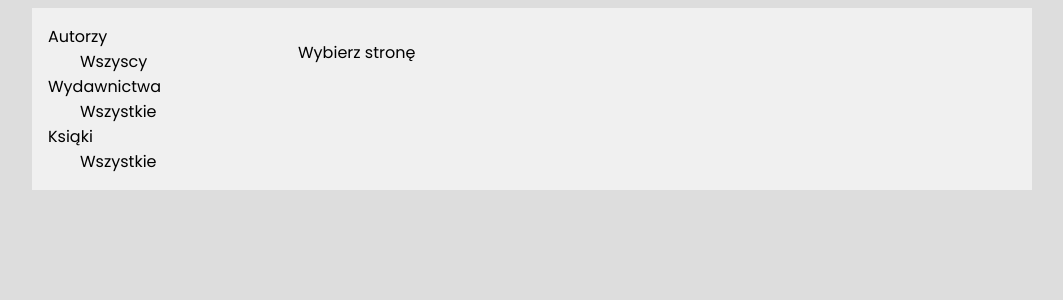
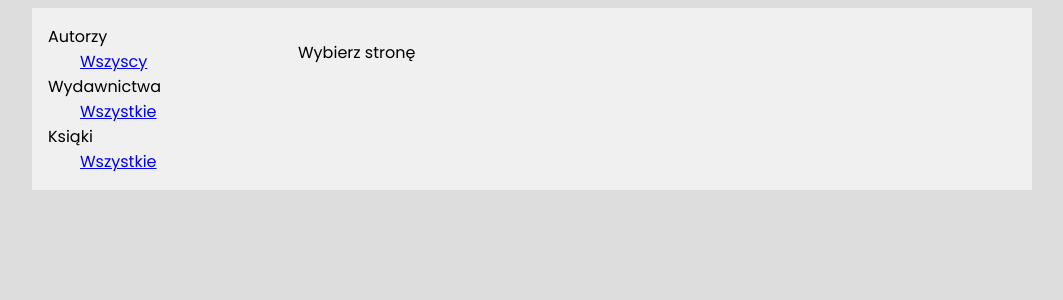
Before and after one commit to szewczukk/bookify, a React (Create React App) app: page / in a window 1280 px wide. Shown: the top 300 px of the page, without its empty margins (108-1171 px from the left). Built offline with nearby package versions, Linux system fonts and the light colour scheme; no server answers.

Commit message:
React router dom added & basic navigation

```diff
--- a/package.json
+++ b/package.json
@@ -15,6 +15,7 @@
 		"react": "^17.0.2",
 		"react-dom": "^17.0.2",
 		"react-redux": "^7.2.4",
+		"react-router-dom": "^5.2.0",
 		"react-scripts": "4.0.3",
 		"styled-components": "^5.3.0",
 		"typescript": "^4.1.2",
@@ -43,6 +44,7 @@
 		"@cypress/react": "^5.8.0",
 		"@cypress/webpack-dev-server": "^1.3.0",
 		"@types/axios": "^0.14.0",
+		"@types/react-router-dom": "^5.1.7",
 		"@types/styled-components": "^5.1.9",
 		"@typescript-eslint/eslint-plugin": "^4.25.0",
 		"@typescript-eslint/parser": "^4.25.0",
--- a/src/App.tsx
+++ b/src/App.tsx
@@ -1,10 +1,12 @@
 import React, { useEffect } from 'react';
+import { BrowserRouter, Route, Switch } from 'react-router-dom';
 import Navigation from './components/Navigation';
 import styled, { createGlobalStyle } from 'styled-components';
 import { fetchAuthors } from './store/authors';
 import { fetchPublishers } from './store/publishers';
 import { fetchBooks } from './store/books';
 import { useAppDispatch } from './store';
+import AllAuthorsPage from './pages/AllAuthorsPage';
 
 const App = () => {
 	const dispatch = useAppDispatch();
@@ -16,13 +18,20 @@ const App = () => {
 	}, []);
 
 	return (
-		<>
+		<BrowserRouter>
 			<Global />
 			<Wrapper>
 				<Navigation />
-				<p>Wybierz stronę</p>
+				<Switch>
+					<Route path="/authors/">
+						<AllAuthorsPage />
+					</Route>
+					<Route path="/" exact>
+						<p>Wybierz stronę</p>
+					</Route>
+				</Switch>
 			</Wrapper>
-		</>
+		</BrowserRouter>
 	);
 };
 
--- a/src/components/Navigation.tsx
+++ b/src/components/Navigation.tsx
@@ -9,18 +9,21 @@ const Navigation = () => {
 		<nav data-cy="navigation">
 			<NavigationSection
 				cypressId="authors"
+				subpage="authors"
 				allString="Wszyscy"
 				title="Autorzy"
 				data={authors}
 			/>
 			<NavigationSection
 				cypressId="publishers"
+				subpage="publishers"
 				allString="Wszystkie"
 				title="Wydawnictwa"
 				data={publishers}
 			/>
 			<NavigationSection
 				cypressId="books"
+				subpage="books"
 				allString="Wszystkie"
 				title="Ksiąki"
 				data={books}
--- a/src/components/NavigationSection.tsx
+++ b/src/components/NavigationSection.tsx
@@ -1,4 +1,5 @@
 import React from 'react';
+import { Link } from 'react-router-dom';
 import styled from 'styled-components';
 import {
 	Author,
@@ -11,43 +12,52 @@ import {
 
 interface Props {
 	data: (Book | Author | Publisher)[];
+	subpage: string;
 	title: string;
 	allString: string;
 	cypressId: string;
 }
 
-function renderElement(element: Book | Author | Publisher) {
+function renderElement(element: Book | Author | Publisher, subpage: string) {
 	if (isBook(element)) {
 		return (
 			<li key={element.id}>
-				<a href="">{element.title}</a>
+				<Link to={`/${subpage}/${element.id}`}>{element.title}</Link>
 			</li>
 		);
 	} else if (isAuthor(element)) {
 		return (
 			<li key={element.id}>
-				<a href="">
+				<Link to={`/${subpage}/${element.id}`}>
 					{element.firstName} {element.lastName}
-				</a>
+				</Link>
 			</li>
 		);
 	} else if (isPublisher(element)) {
 		return (
 			<li key={element.id}>
-				<a href="">{element.name}</a>
+				<Link to={`/${subpage}/${element.id}`}>{element.name}</Link>
 			</li>
 		);
 	}
 }
 
-const NavigationSection = ({ data, allString, title, cypressId }: Props) => (
+const NavigationSection = ({
+	data,
+	allString,
+	title,
+	cypressId,
+	subpage,
+}: Props) => (
 	<div data-cy={cypressId}>
 		<Paragraph>{title}</Paragraph>
 		<List>
 			<li>
-				<a>{allString}</a>
+				<Link to={`/${subpage}`} data-cy={`link-${subpage}`}>
+					{allString}
+				</Link>
 			</li>
-			{data.map((element) => renderElement(element))}
+			{data.map((element) => renderElement(element, subpage))}
 		</List>
 	</div>
 );
--- /dev/null
+++ b/src/pages/AllAuthorsPage.tsx
@@ -0,0 +1,5 @@
+import React from 'react';
+
+const AllAutorsPage = () => <h1>All autors</h1>;
+
+export default AllAutorsPage;
```
Also changed, not shown: 2 other files (tests, documents, lock files or other folders).
